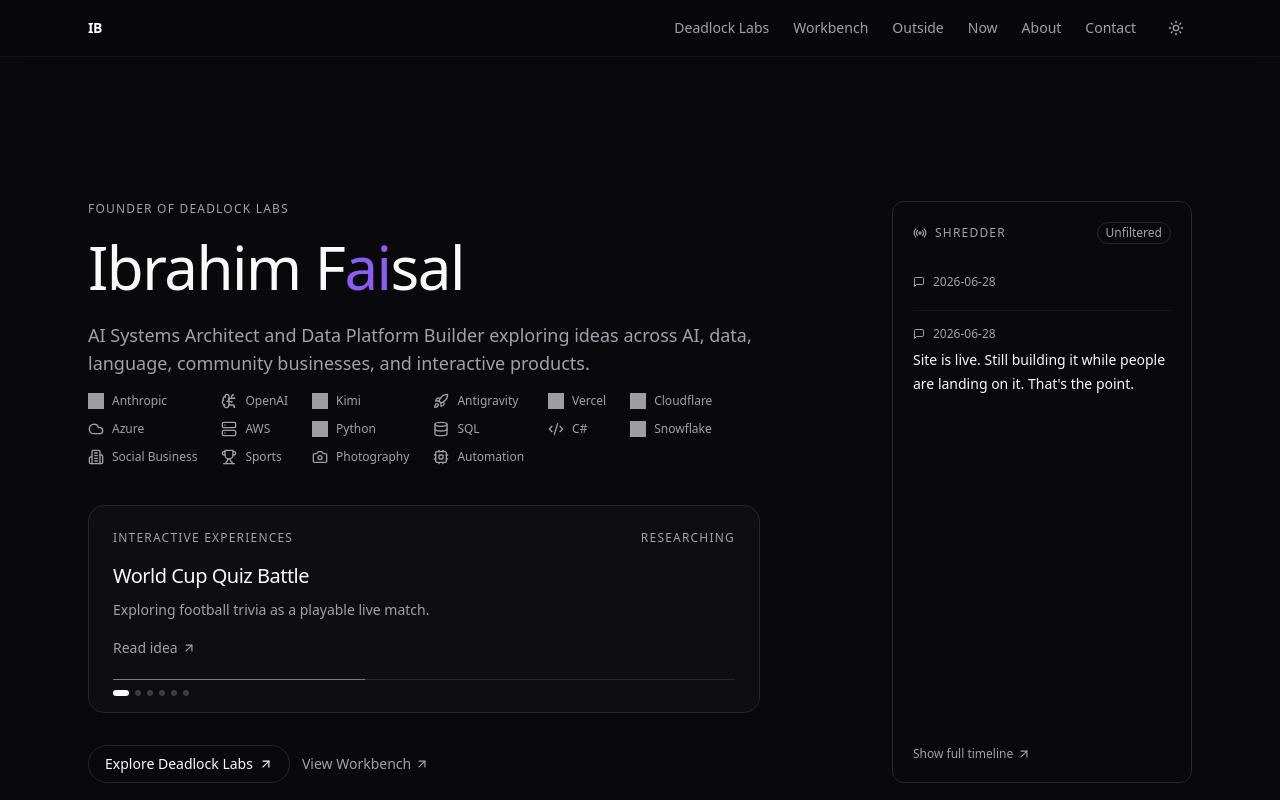
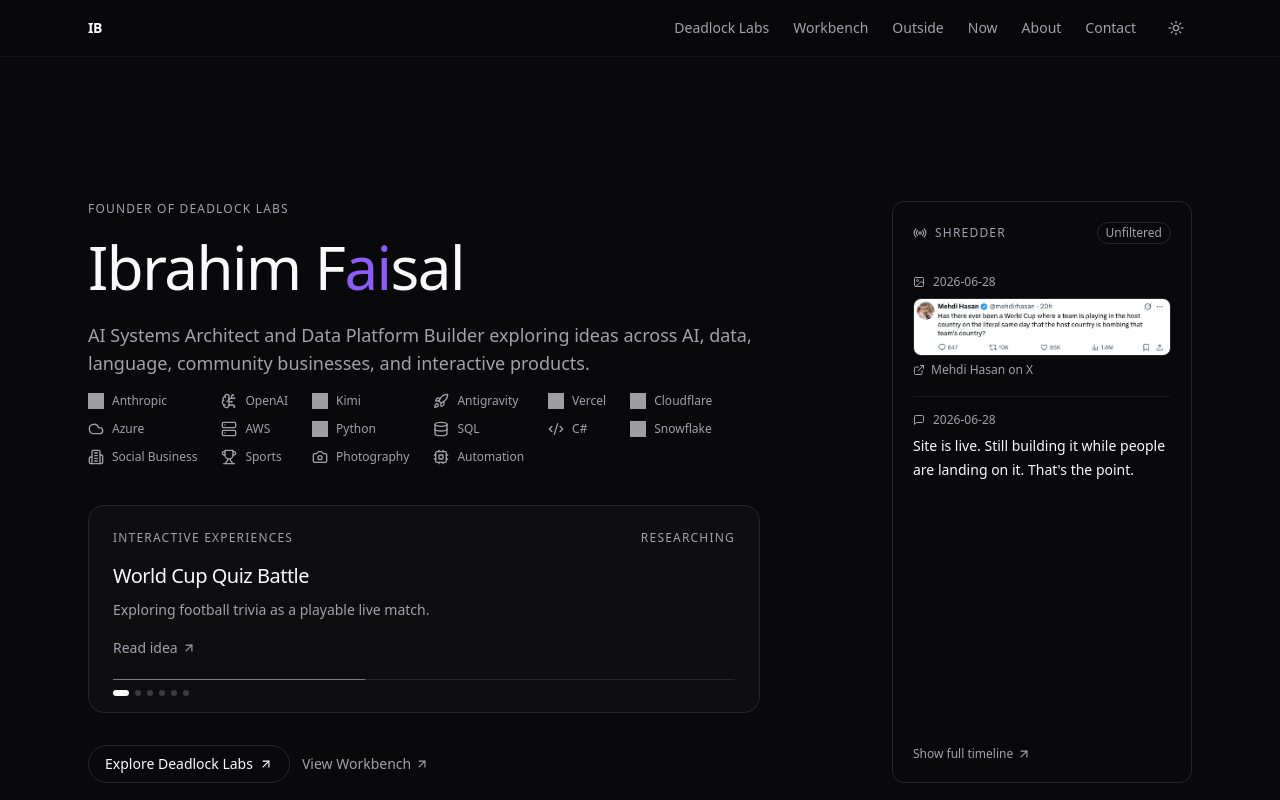
Before and after one commit to Deadlocks-Co/ibrahim-faisal, a Next.js app: page / in a window 1280 px wide. Shown: the top 800 px of the page. Built offline with nearby package versions, Linux system fonts and the light colour scheme; no server answers; grey boxes are pictures that could not be loaded.

Commit message:
fix(home): render image and link for image-type shredder posts in hero
Co-Authored-By: Claude Sonnet 4.6 <noreply@anthropic.com>

```diff
--- a/components/hero.tsx
+++ b/components/hero.tsx
@@ -1,5 +1,6 @@
 import Link from "next/link";
-import { ArrowUpRight, ExternalLink, Link2, MessageSquare, Radio } from "lucide-react";
+import Image from "next/image";
+import { ArrowUpRight, ExternalLink, Image as ImageIcon, Link2, MessageSquare, Radio } from "lucide-react";
 import { LabCarousel } from "@/components/lab-carousel";
 import { TechTags } from "@/components/tech-tags";
 import type { ContentItem } from "@/lib/content";
@@ -8,7 +9,7 @@ import { feedPosts } from "@/content/feed";
 const typeIcon = {
   text: MessageSquare,
   link: Link2,
-  image: MessageSquare,
+  image: ImageIcon,
 };
 
 export function Hero({ labs }: { labs: ContentItem[] }) {
@@ -83,6 +84,33 @@ export function Hero({ labs }: { labs: ContentItem[] }) {
                         {post.content && (
                           <p className="line-clamp-2 text-sm leading-6">{post.content}</p>
                         )}
+                        {post.type === "image" && post.image && (
+                          <a
+                            href={post.url}
+                            target="_blank"
+                            rel="noopener noreferrer"
+                            className="mt-2 block overflow-hidden rounded-lg border transition hover:opacity-90"
+                          >
+                            <Image
+                              src={post.image}
+                              alt={post.content || "Shredder image"}
+                              width={300}
+                              height={180}
+                              className="w-full object-cover"
+                            />
+                          </a>
+                        )}
+                        {post.type === "image" && post.url && post.linkTitle && (
+                          <a
+                            href={post.url}
+                            target="_blank"
+                            rel="noopener noreferrer"
+                            className="mt-1.5 inline-flex items-center gap-1.5 text-xs text-muted-foreground hover:text-foreground"
+                          >
+                            <ExternalLink className="h-3 w-3" />
+                            {post.linkTitle}
+                          </a>
+                        )}
                         {post.type === "link" && post.url && (
                           <a
                             href={post.url}
```
